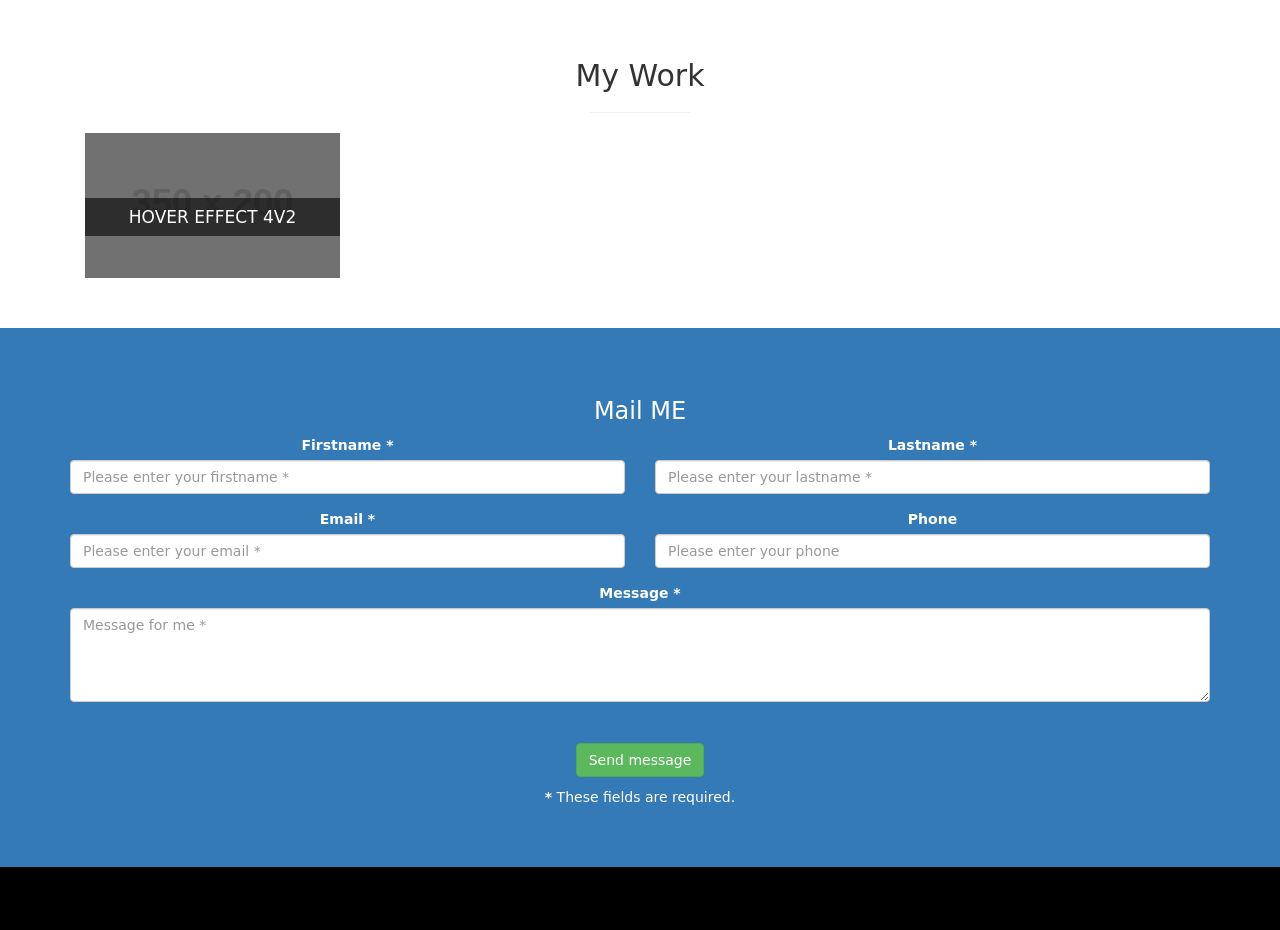
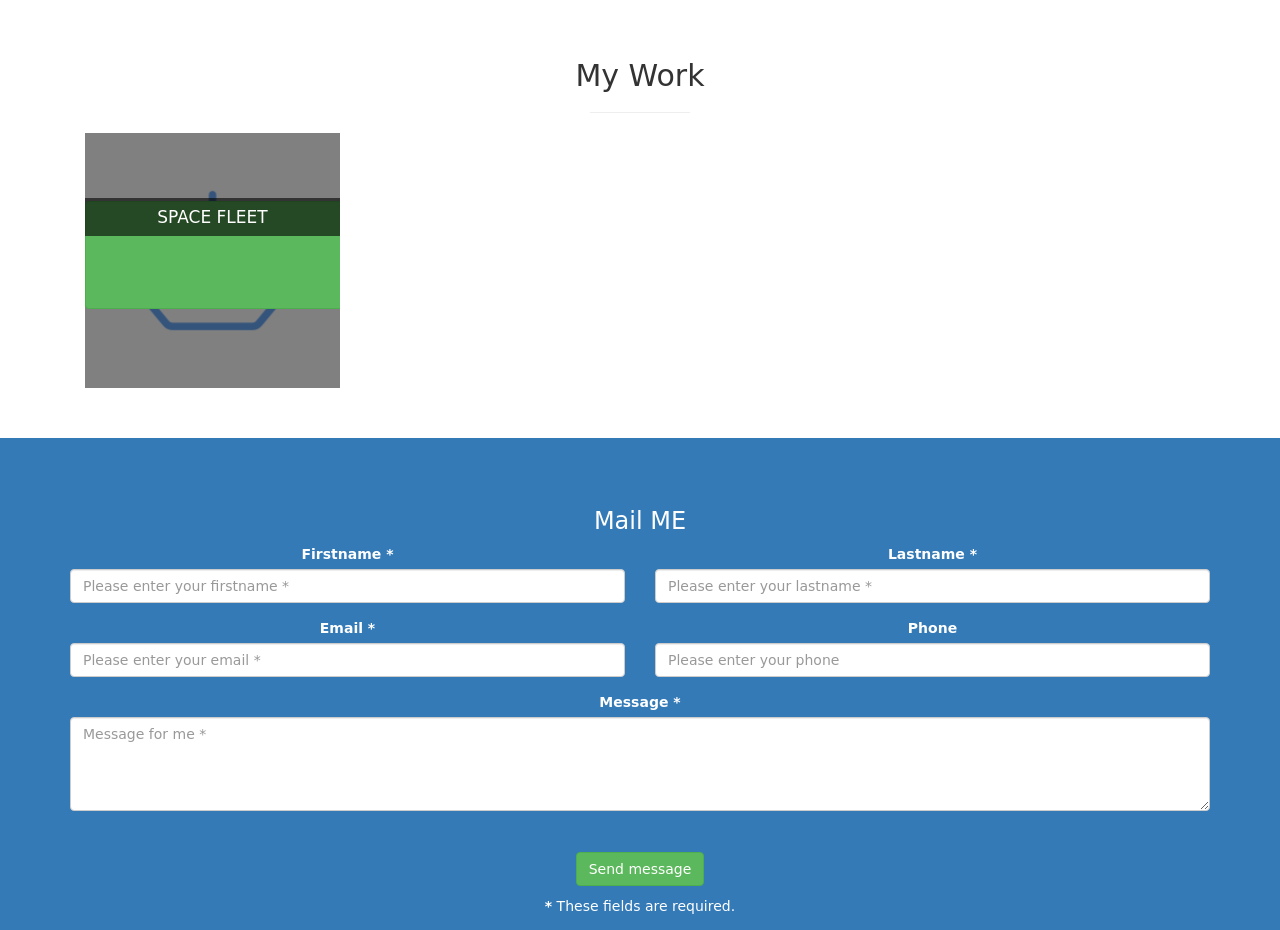
Before and after one commit to mygeeklab/mygeeklab.github.io, a plain HTML site: page index.html in a window 1280 px wide. Shown: the part 1680-2610 px from the top of the page. Drawn offline with Linux system fonts and the light colour scheme; placeholder pictures from the web are drawn by us; a web font is replaced by a local one.

Commit message:
Update index.html

```diff
--- a/index.html
+++ b/index.html
@@ -321,10 +321,10 @@
             </center>
             <div class="col-lg-3 col-md-4 col-sm-6 col-xs-12">
                 <div class="hovereffect">
-                    <img class="img-responsive" src="http://placehold.it/350x200" alt="">
+                    <img class="img-responsive" src="img/ufo.png" alt="">
                     <div class="overlay">
-                       <h2>Hover effect 4v2</h2>
-                       <a class="info" href="#">link here</a>
+                       <h2>Space Fleet</h2>
+                       <button type="button" class="btn btn-success"><a class="info" href="#">See Me</a></button>
                     </div>
                 </div>
             </div>
```
